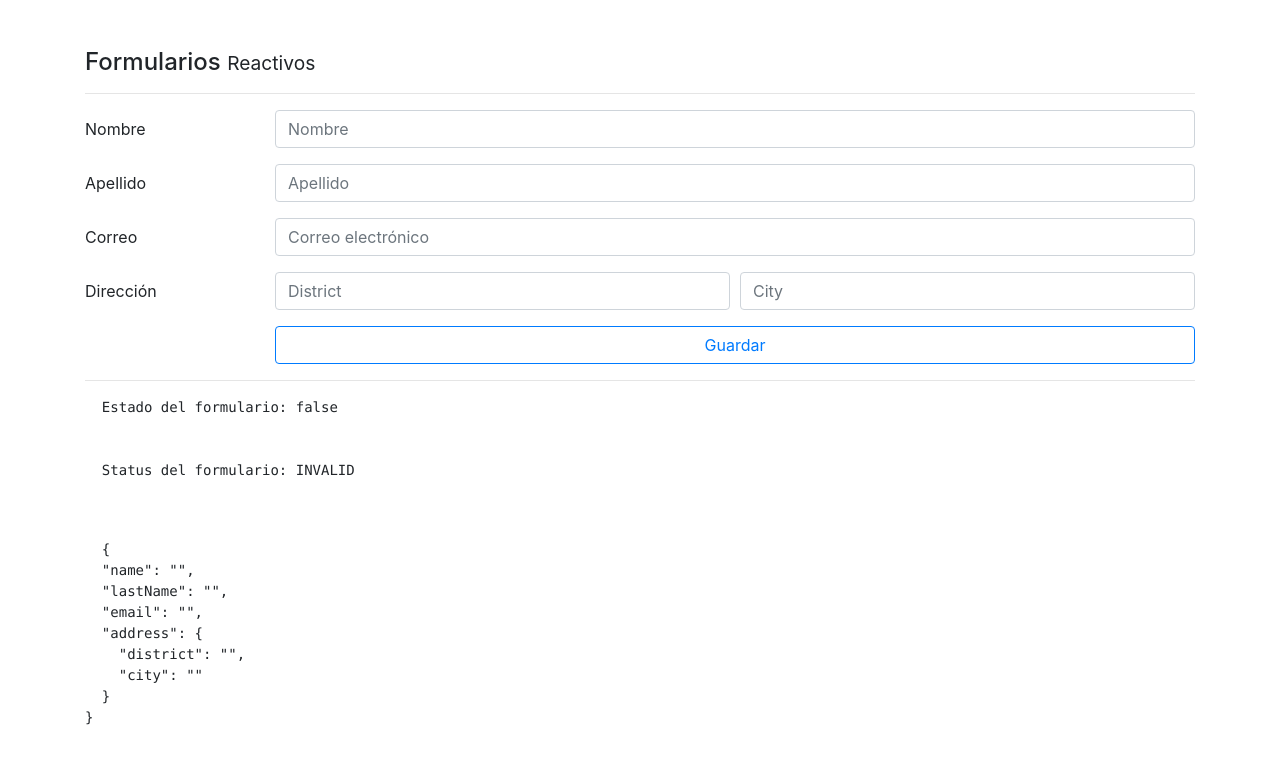
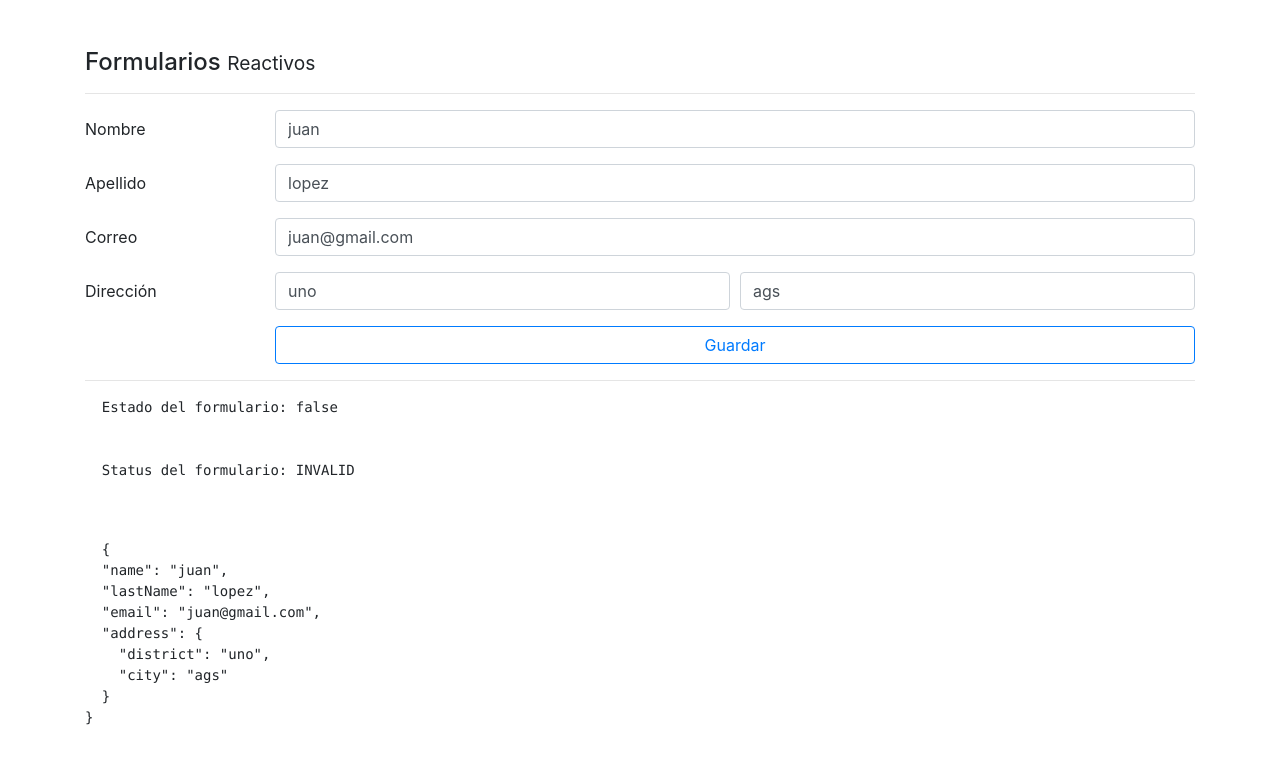
Before and after one commit to juanma77/spa-forms-validation-template-aproximation, an Angular app: page /reactive in a window 1280 px wide. Shown: the top 764 px of the page. Built offline with nearby package versions, Linux system fonts and the light colour scheme.

Commit message:
using reset() when form is submitted

```diff
--- a/src/app/pages/reactive/reactive.component.ts
+++ b/src/app/pages/reactive/reactive.component.ts
@@ -14,6 +14,7 @@ export class ReactiveComponent implements OnInit {
   constructor( private formBuilder: FormBuilder ) {
 
     this.createForm();
+    this.loadDataToForm();
 
   }
 
@@ -73,6 +74,7 @@ export class ReactiveComponent implements OnInit {
 
     }
 
+
   }
 
   public get notValidName() {
@@ -106,6 +108,26 @@ export class ReactiveComponent implements OnInit {
   }
 
 
+  loadDataToForm() {
+
+    //this.forma.setValue({
+    this.forma.reset({
+
+      name: 'juan',
+      lastName: 'lopez',
+      email: 'juan@gmail.com',
+      address: {
+
+        district: 'uno',
+        city: 'ags'
+
+      }
+
+    });
+
+
+  }
+
 
 
 }
```
